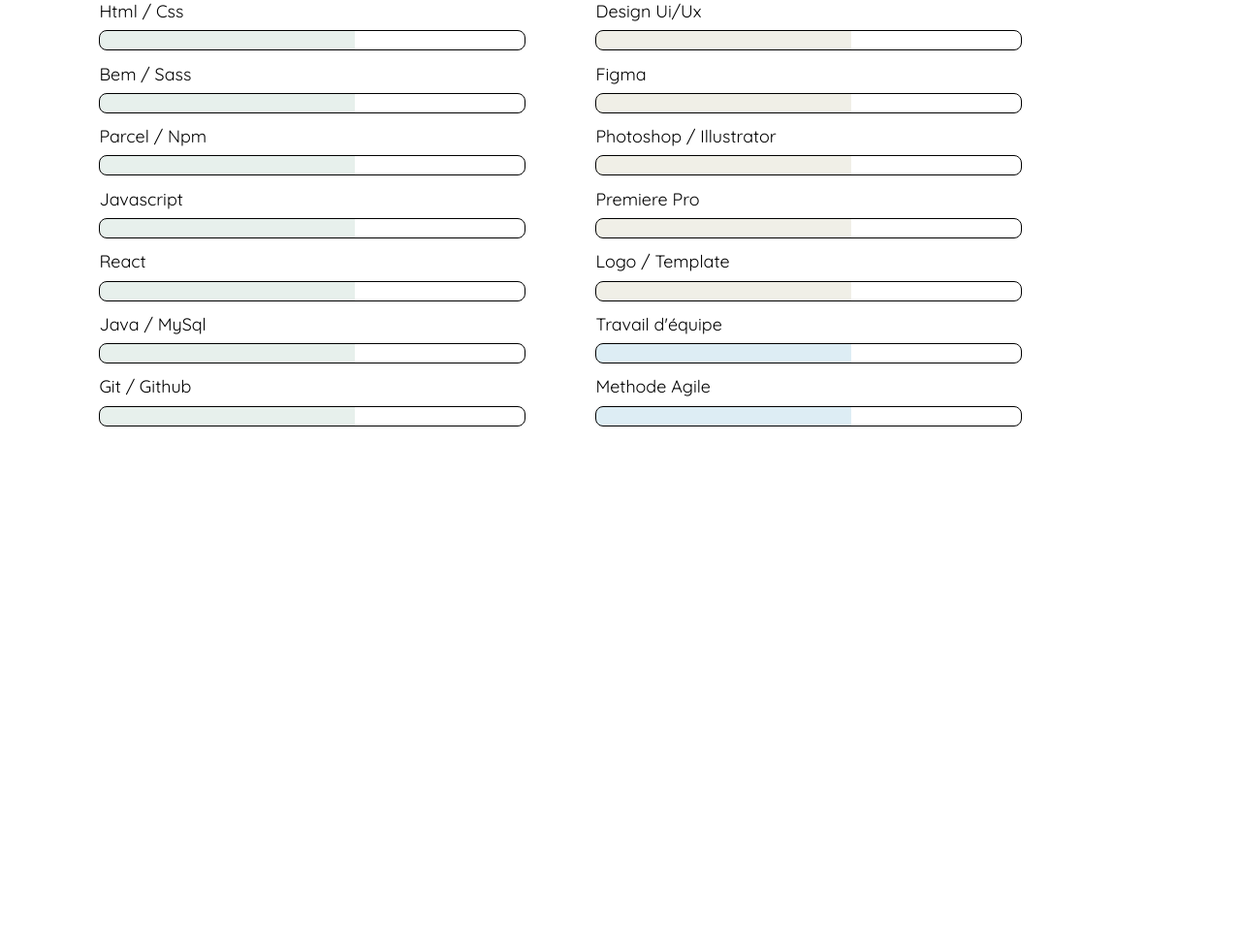
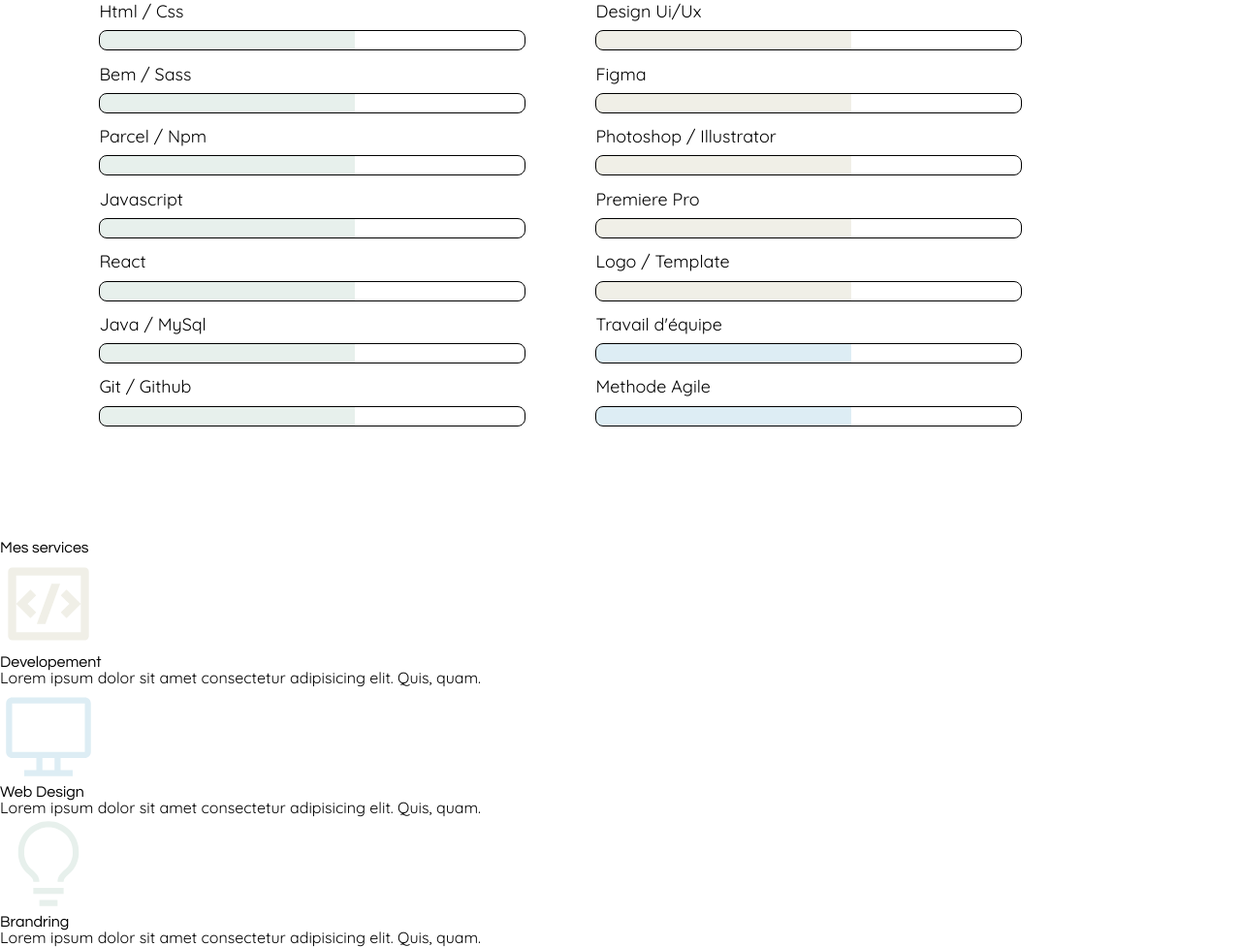
Before and after one commit to Mauduit-O/Portfolio, a website built with Parcel: page src/pages/about-me.html in a window 1280 px wide. Shown: the part 484-1461 px from the top of the page at 97% size. Before the commit the page ends 1041 px from the top, so only its background shows below. Built offline with nearby package versions, Linux system fonts and the light colour scheme.

Commit message:
added service article

```diff
--- a/src/pages/about-me.html
+++ b/src/pages/about-me.html
@@ -129,9 +129,30 @@
           </div>
         </div>
       </div>
+    </article>
+  </section>
 
-    </article>
+  <section>
+    <h1>Mes services</h1>
+    <div>
+      <div>
+        <img src="../assets/icon/developpement_icon.svg" alt="Icon developpement">
+        <h1>Developement</h1>
+        <p>Lorem ipsum dolor sit amet consectetur adipisicing elit. Quis, quam.</p>
+      </div>
 
+      <div>
+        <img src="../assets/icon/design_icon.svg" alt="icon web design">
+        <h1>Web Design</h1>
+        <p>Lorem ipsum dolor sit amet consectetur adipisicing elit. Quis, quam.</p>
+      </div>
+
+      <div>
+        <img src="../assets/icon/branding_icon.svg" alt="Icon branding">
+        <h1>Brandring</h1>
+        <p>Lorem ipsum dolor sit amet consectetur adipisicing elit. Quis, quam.</p>
+      </div>
+    </div>
   </section>
 
 </body>
```
